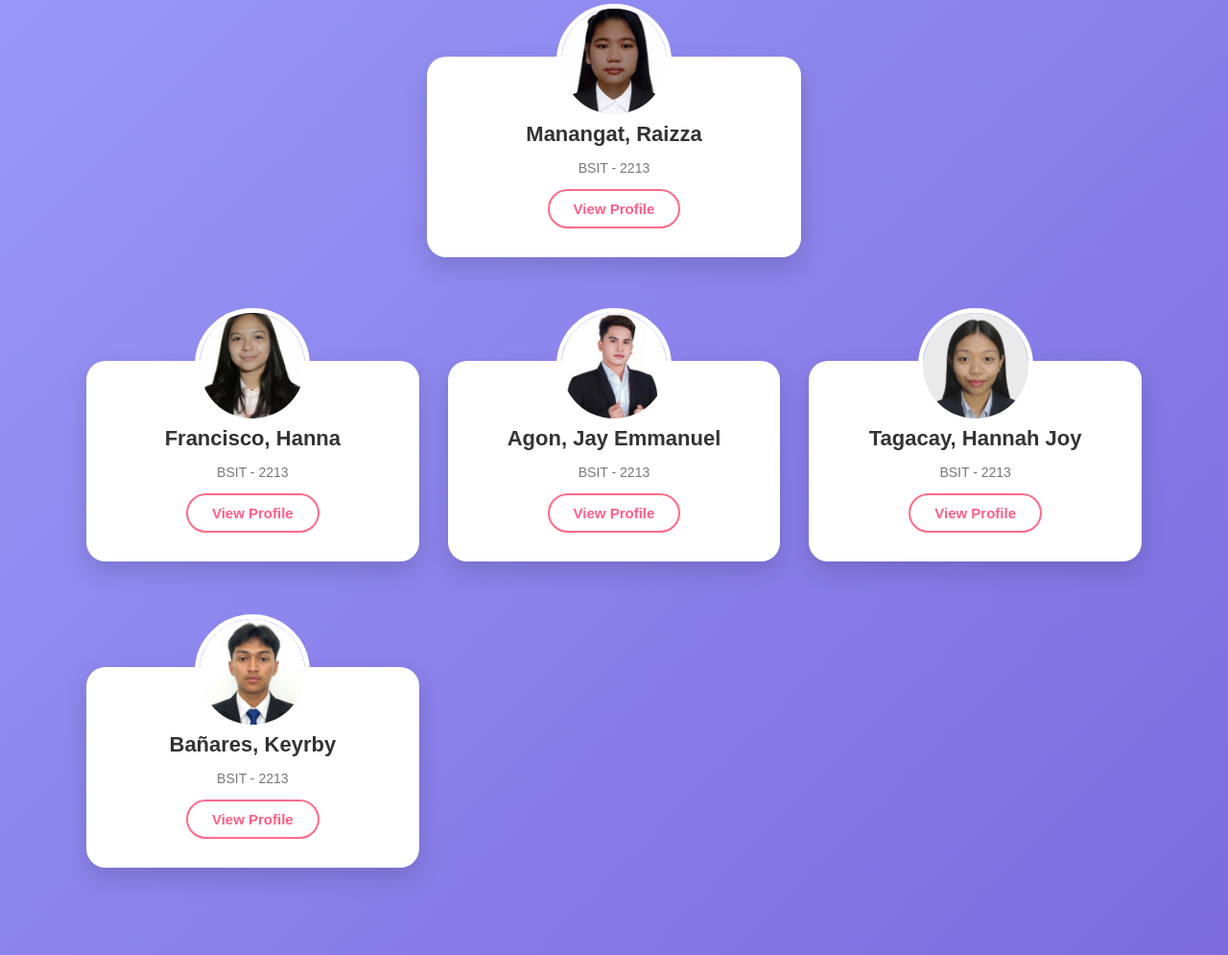
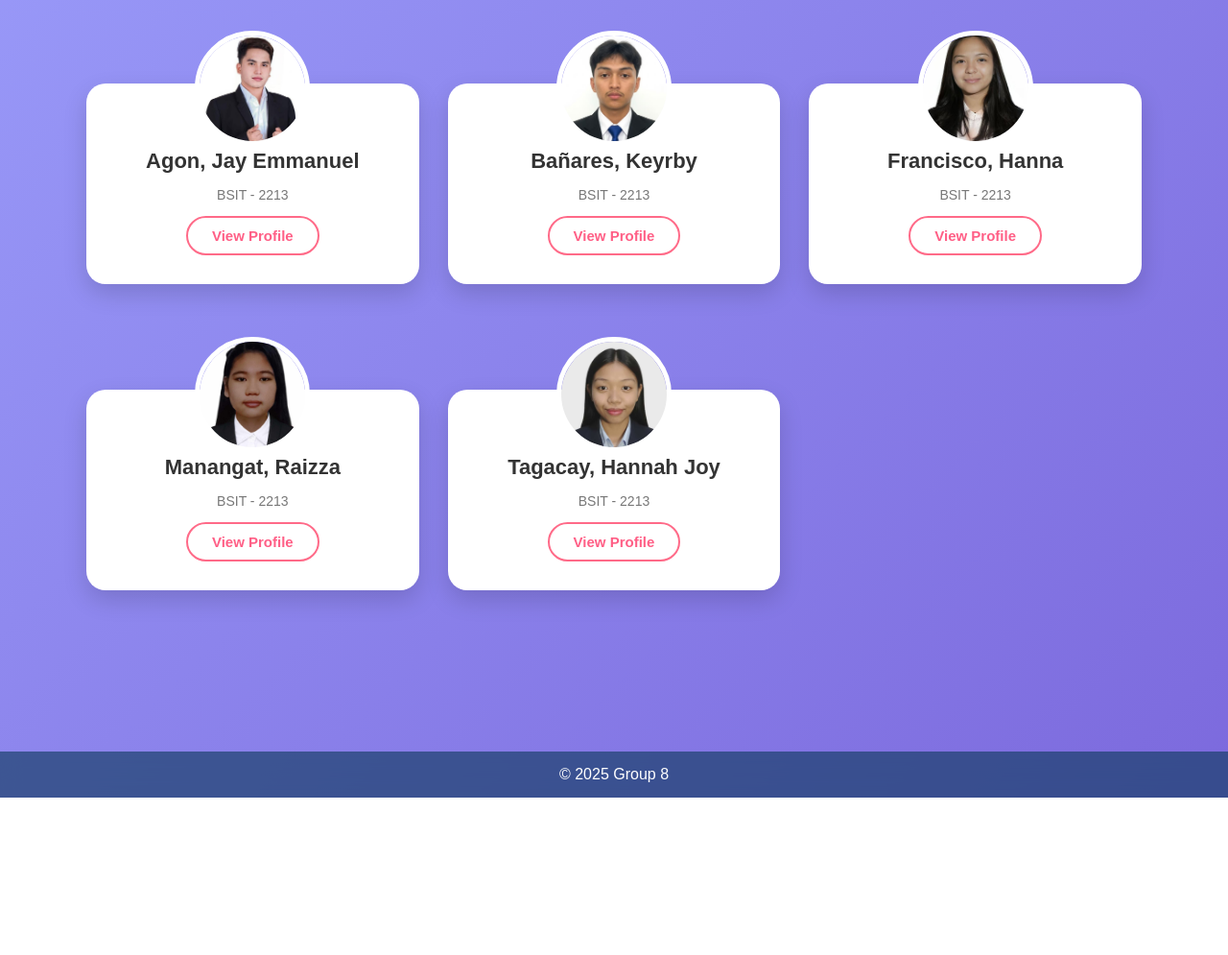
Before and after one commit to rhyx92/22013---WEB101---MANANGAT_R, a plain HTML site: page index.html in a window 1280 px wide. Shown: the part 641-1636 px from the top of the page at 96% size. After the commit the page ends 1472 px from the top, so only its background shows below. Drawn offline with Linux system fonts and the light colour scheme.

Commit message:
Modify profile section and add footer
Updated profile images and added footer section.

```diff
--- a/index.html
+++ b/index.html
@@ -4,7 +4,7 @@
     <meta charset="UTF-8" />
     <meta name="viewport" content="width=device-width, initial-scale=1.0"/>
     <title>Group 8 </title>
-    <link rel="icon" type="image/jpg" href="image/group8.jpg"/>
+    <link rel="icon" type="image/jpg" href="image/grp8.jpg"/>
 
     <!-- ICONS -->
     <link rel="stylesheet" href="https://cdnjs.cloudflare.com/ajax/libs/font-awesome/6.5.0/css/all.min.css">
@@ -290,7 +290,13 @@
         margin-left: 0;
     }
 
-
+    footer {
+        text-align: center;
+        padding: 15px;
+        background: #163e66aa;
+        color: #fff;
+        backdrop-filter: blur(10px);
+    }
     </style>
 </head>
 
@@ -307,6 +313,7 @@
     <ul>
         <li><a href="#home"><i class="fa-solid fa-house"></i></a></li>
         <li><a href="#friends"><i class="fa-solid fa-users"></i></a></li>
+        <li><a href="#settings"><i class="fa-solid fa-gear"></i></a></li>
 
     </ul>
 </nav>
@@ -320,37 +327,47 @@
     </div>
 </section>
 
-<!-- PROFILE SECTION -->
-<section id="profile">
-    <div class="profile-card">
-        <div class="profile-image">
-            <img src="image/manangat.jpg">
-        </div>
-<div class="name-block">.</div>
 
-
-
-        <h2>Manangat, Raizza</h2>
-        <p class="location">BSIT - 2213</p>
-
-
-        <button class="show-more"
-            onclick="openProfile(
-                'image/manangat.jpg',
-                'Manangat, Raizza',
-                'My goal is to balance my IT studies with personal growth by improving time management, maintaining mental wellness, and learning new hobbies.',
-                '0970-151-7848',
-                'raizzamanangat92@gmail.com'
-            )">
-            View Profile</button>
-    </div>
-</section>
 
 <!-- FRIENDS SECTION -->
 <section id="friends">
+    <div class="friends-container">
 
+        <!-- AGON -->
+        <div class="profile-card">
+            <div class="profile-image"><img src="image/agon.jpg"></div>
+            <div class="name-block">,</div>
 
-    <div class="friends-container">
+            <h2>Agon, Jay Emmanuel</h2>
+            <p class="location">BSIT - 2213</p>
+            <button class="show-more"
+                onclick="openProfile(
+                    'image/agon.jpg',
+                    'Agon, Jay Emmanuel',
+                    'My primary goal is to be helpful and informative to you, the user. Every decision I make (like what information to retrieve, what words to use, or how to structure a response) is based on achieving this goal.',
+                    '0991-4869-340',
+                    'agonjayemmanuelbuligan@gmail.com')">
+                View Profile
+            </button>
+        </div>
+
+        <!-- BAÑARES -->
+        <div class="profile-card">
+            <div class="profile-image"><img src="image/bañares.jpg"></div>
+            <div class="name-block">,</div>
+
+            <h2>Bañares, Keyrby</h2>
+            <p class="location">BSIT - 2213</p>
+            <button class="show-more"
+                onclick="openProfile(
+                    'image/bañares.jpg',
+                    'Bañares, Keyrby',
+                    'Together, we build the future”, and I strive to grow every day—learning, improving, and using my abilities to make a positive impact on the people around me.',
+                    '0985-4698-762',
+                    'keyrbyb@gmail.com')">
+                View Profile
+            </button>
+        </div>
 
         <!--FRANCISCO -->
         <div class="profile-card">
@@ -372,20 +389,20 @@
             </button>
         </div>
 
-        <!-- AGON -->
+        <!-- MANANGAT -->
         <div class="profile-card">
-            <div class="profile-image"><img src="image/agon.jpg"></div>
-            <div class="name-block">,</div>
-
-            <h2>Agon, Jay Emmanuel</h2>
+            <div class="profile-image"><img src="image/manangat.jpg"></div>
+            <div class="name-block">     .</div>
+            <h2>Manangat, Raizza</h2>
             <p class="location">BSIT - 2213</p>
             <button class="show-more"
                 onclick="openProfile(
-                    'image/agon.jpg',
-                    'Agon, Jay Emmanuel',
-                    'My primary goal is to be helpful and informative to you, the user. Every decision I make (like what information to retrieve, what words to use, or how to structure a response) is based on achieving this goal.',
-                    '0991-4869-340',
-                    'agonjayemmanuelbuligan@gmail.com')">
+                    'image/manangat.jpg',
+                    'Manangat, Raizza',
+                    'My goal is to balance my IT studies with personal growth by improving time management, maintaining mental wellness, and learning new hobbies.',
+                    '0970-151-7848',
+                    'raizzamanangat92@gmail.com'
+                )">
                 View Profile
             </button>
         </div>
@@ -408,26 +425,14 @@
             </button>
         </div>
 
-         <!-- BAÑARES -->
-        <div class="profile-card">
-            <div class="profile-image"><img src="image/bañares.jpg"></div>
-            <div class="name-block">,</div>
 
-            <h2>Bañares, Keyrby</h2>
-            <p class="location">BSIT - 2213</p>
-            <button class="show-more"
-                onclick="openProfile(
-                    'image/bañares.jpg',
-                    'Bañares, Keyrby',
-                    'Together, we build the future”, and I strive to grow every day—learning, improving, and using my abilities to make a positive impact on the people around me.',
-                    '0985-4698-762',
-                    'keyrbyb@gmail.com')">
-                View Profile
-            </button>
-        </div>
 
     </div>
 </section>
+<!-- FOOTER -->
+<footer>
+    &copy; 2025 Group 8
+</footer>
 
 <!-- POPUP MODAL -->
 <div id="profileModal" class="modal">
```
Lines whose indentation alone changed are shown as unchanged.
